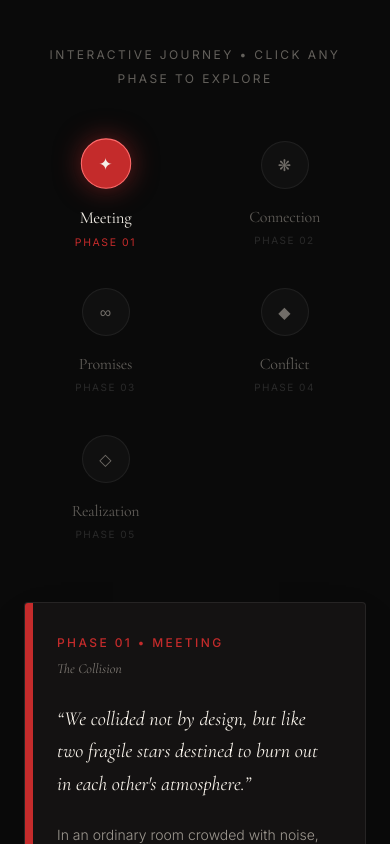
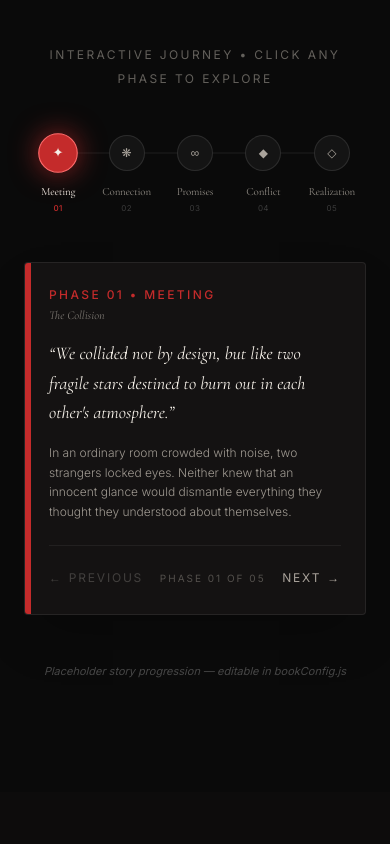
Before and after one commit to Abdul-Mutallif/promises, a React (Vite) app: page / in a window 390 px wide. Shown: the part 4520-5364 px from the top of the page. Built offline with nearby package versions, Linux system fonts and the light colour scheme; a web font is replaced by a local one.

Commit message:
fix: align story timeline line dead-center and optimize mobile responsive layout

```diff
--- a/src/components/Story.jsx
+++ b/src/components/Story.jsx
@@ -91,14 +91,20 @@ const Story = () => {
             </div>
 
             {/* Timeline Nodes */}
-            <div className="relative mb-12">
-              {/* Desktop connecting line */}
-              <div className="hidden md:block absolute top-6 left-[10%] right-[10%] h-[1px] bg-gradient-to-r from-[#c42b2b]/20 via-[#c42b2b]/40 to-[#c42b2b]/20 z-0" />
+            <div className="relative mb-12 sm:mb-16">
+              {/* Connecting Line Track — dead-centered vertically and horizontally */}
+              <div className="absolute top-6 left-[10%] right-[10%] -translate-y-1/2 h-[1px] bg-white/[0.08] pointer-events-none z-0">
+                {/* Active highlighted crimson line connecting up to current phase */}
+                <div
+                  className="h-full bg-gradient-to-r from-[#c42b2b] via-[#e63946] to-[#c42b2b] transition-all duration-500 shadow-[0_0_12px_rgba(230,57,70,0.6)]"
+                  style={{ width: `${(selectedBeatIndex / Math.max(1, beats.length - 1)) * 100}%` }}
+                />
+              </div>
 
               <div
                 role="tablist"
                 aria-label="Story progression phases"
-                className="grid grid-cols-2 sm:grid-cols-3 md:grid-cols-5 gap-4 md:gap-2 relative z-10"
+                className="grid grid-cols-5 relative z-10"
               >
                 {beats.map((beat, idx) => {
                   const isActive = idx === selectedBeatIndex;
@@ -110,38 +116,40 @@ const Story = () => {
                       aria-selected={isActive}
                       aria-controls={`story-phase-panel-${idx}`}
                       onClick={() => setSelectedBeatIndex(idx)}
-                      className={`flex flex-col items-center text-center p-3 rounded-sm transition-all duration-300 focus:outline-none group ${
-                        isActive ? 'scale-105' : 'opacity-65 hover:opacity-100'
-                      }`}
+                      className="flex flex-col items-center text-center px-1 sm:px-2 focus:outline-none group cursor-pointer"
                     >
-                      {/* Icon Node */}
-                      <div
-                        className={`w-12 h-12 rounded-full flex items-center justify-center mb-4 transition-all duration-300 ${
-                          isActive
-                            ? 'bg-[#c42b2b] text-[#f5f0e8] shadow-[0_0_25px_rgba(196,43,43,0.5)] border border-[#ff6b6b]'
-                            : 'bg-[#141414] border border-white/10 group-hover:border-[#c42b2b]/50 text-[#e8e0d4]/70'
-                        }`}
-                      >
-                        <span className="text-base" aria-hidden="true">{beat.icon}</span>
+                      {/* Icon Node Container with fixed 48px height for exact line-center alignment */}
+                      <div className="h-12 w-full flex items-center justify-center mb-2 sm:mb-3">
+                        <div
+                          className={`w-9 h-9 sm:w-11 sm:h-11 md:w-12 md:h-12 rounded-full flex items-center justify-center transition-all duration-400 ${
+                            isActive
+                              ? 'bg-[#c42b2b] text-[#f5f0e8] shadow-[0_0_25px_rgba(196,43,43,0.7)] border border-[#ff6b6b] scale-110 sm:scale-115'
+                              : 'bg-[#141414] border border-white/10 group-hover:border-[#c42b2b]/50 text-[#e8e0d4]/70 group-hover:text-[#f5f0e8]'
+                          }`}
+                        >
+                          <span className="text-xs sm:text-sm md:text-base" aria-hidden="true">{beat.icon}</span>
+                        </div>
                       </div>
 
                       {/* Label */}
                       <h4
-                        className={`text-base md:text-lg mb-1 transition-colors ${
-                          isActive ? 'text-[#f5f0e8] font-medium' : 'text-[#e8e0d4]/60'
+                        className={`text-[11px] sm:text-sm md:text-base leading-tight mb-1 transition-colors ${
+                          isActive ? 'text-[#f5f0e8] font-medium' : 'text-[#e8e0d4]/60 group-hover:text-[#e8e0d4]'
                         }`}
                         style={{ fontFamily: '"Cormorant Garamond", serif' }}
                       >
                         {beat.label}
                       </h4>
 
+                      {/* Phase Indicator */}
                       <span
-                        className={`text-[10px] tracking-[0.15em] uppercase ${
-                          isActive ? 'text-[#c42b2b]' : 'text-white/20'
+                        className={`text-[8px] sm:text-[9px] md:text-[10px] tracking-wider uppercase transition-colors ${
+                          isActive ? 'text-[#c42b2b] font-medium' : 'text-white/20'
                         }`}
                         style={{ fontFamily: '"Inter", sans-serif' }}
                       >
-                        {beat.phase || `Phase 0${idx + 1}`}
+                        <span className="hidden sm:inline">{beat.phase || `Phase 0${idx + 1}`}</span>
+                        <span className="sm:hidden">{`0${idx + 1}`}</span>
                       </span>
                     </button>
                   );
@@ -161,22 +169,22 @@ const Story = () => {
                   animate={{ opacity: 1, y: 0 }}
                   exit={{ opacity: 0, y: -15 }}
                   transition={{ duration: 0.35, ease: 'easeOut' }}
-                  className="max-w-3xl mx-auto bg-[#141212] border border-[#f5f0e8]/[0.08] p-8 md:p-12 rounded-sm relative overflow-hidden shadow-2xl"
+                  className="max-w-3xl mx-auto bg-[#141212] border border-[#f5f0e8]/[0.08] p-6 sm:p-8 md:p-12 rounded-sm relative overflow-hidden shadow-2xl"
                 >
-                  <div className="absolute top-0 left-0 w-2 h-full bg-[#c42b2b]" />
+                  <div className="absolute top-0 left-0 w-1.5 sm:w-2 h-full bg-[#c42b2b]" />
 
-                  <div className="flex flex-col sm:flex-row sm:items-baseline justify-between gap-2 mb-6">
+                  <div className="flex flex-col sm:flex-row sm:items-baseline justify-between gap-1 sm:gap-2 mb-4 sm:mb-6">
                     <span className="text-xs uppercase tracking-[0.2em] text-[#c42b2b] font-medium" style={{ fontFamily: '"Inter", sans-serif' }}>
                       {activeBeat.phase} • {activeBeat.label}
                     </span>
-                    <span className="text-sm italic text-[#e8e0d4]/50" style={{ fontFamily: '"Cormorant Garamond", serif' }}>
+                    <span className="text-xs sm:text-sm italic text-[#e8e0d4]/50" style={{ fontFamily: '"Cormorant Garamond", serif' }}>
                       {activeBeat.subtitle}
                     </span>
                   </div>
 
                   {/* Scene Quote */}
                   <blockquote
-                    className="text-xl md:text-2xl text-[#f5f0e8] leading-relaxed mb-6 italic"
+                    className="text-lg sm:text-xl md:text-2xl text-[#f5f0e8] leading-relaxed mb-4 sm:mb-6 italic"
                     style={{ fontFamily: '"Cormorant Garamond", serif' }}
                   >
                     “{activeBeat.quote}”
@@ -184,11 +192,46 @@ const Story = () => {
 
                   {/* Detail */}
                   <p
-                    className="text-sm md:text-base text-[#e8e0d4]/65 leading-relaxed"
+                    className="text-xs sm:text-sm md:text-base text-[#e8e0d4]/65 leading-relaxed"
                     style={{ fontFamily: '"Inter", sans-serif', fontWeight: 300 }}
                   >
                     {activeBeat.detail}
                   </p>
+
+                  {/* Mobile & Desktop Stepper Navigation Footer */}
+                  <div className="flex items-center justify-between pt-5 mt-6 border-t border-white/[0.06]">
+                    <button
+                      onClick={() => setSelectedBeatIndex(Math.max(0, selectedBeatIndex - 1))}
+                      disabled={selectedBeatIndex === 0}
+                      className={`flex items-center gap-1.5 text-xs uppercase tracking-[0.15em] transition-colors py-1 ${
+                        selectedBeatIndex === 0
+                          ? 'opacity-20 cursor-not-allowed text-[#f5f0e8]'
+                          : 'text-[#e8e0d4]/70 hover:text-[#c42b2b]'
+                      }`}
+                      style={{ fontFamily: '"Inter", sans-serif' }}
+                    >
+                      <span aria-hidden="true">←</span>
+                      <span>Previous</span>
+                    </button>
+
+                    <span className="text-[10px] tracking-[0.2em] uppercase text-[#e8e0d4]/30" style={{ fontFamily: '"Inter", sans-serif' }}>
+                      Phase 0{selectedBeatIndex + 1} of 0{beats.length}
+                    </span>
+
+                    <button
+                      onClick={() => setSelectedBeatIndex(Math.min(beats.length - 1, selectedBeatIndex + 1))}
+                      disabled={selectedBeatIndex === beats.length - 1}
+                      className={`flex items-center gap-1.5 text-xs uppercase tracking-[0.15em] transition-colors py-1 ${
+                        selectedBeatIndex === beats.length - 1
+                          ? 'opacity-20 cursor-not-allowed text-[#f5f0e8]'
+                          : 'text-[#e8e0d4]/70 hover:text-[#c42b2b]'
+                      }`}
+                      style={{ fontFamily: '"Inter", sans-serif' }}
+                    >
+                      <span>Next</span>
+                      <span aria-hidden="true">→</span>
+                    </button>
+                  </div>
                 </motion.div>
               </AnimatePresence>
             )}
```
